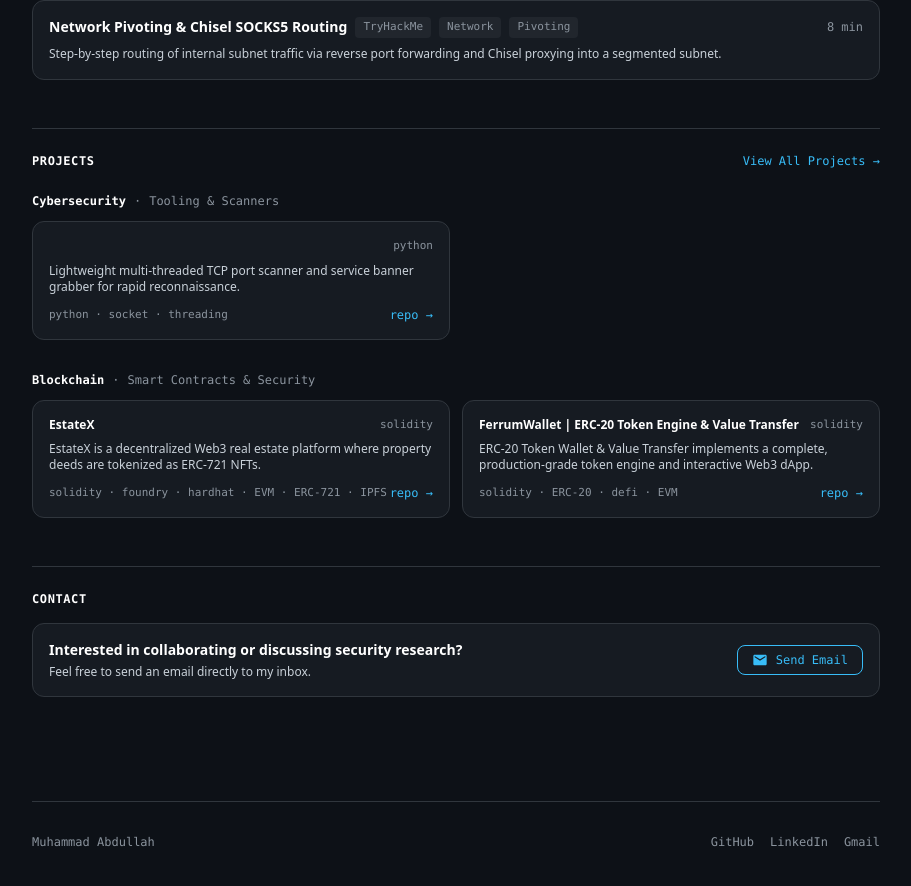
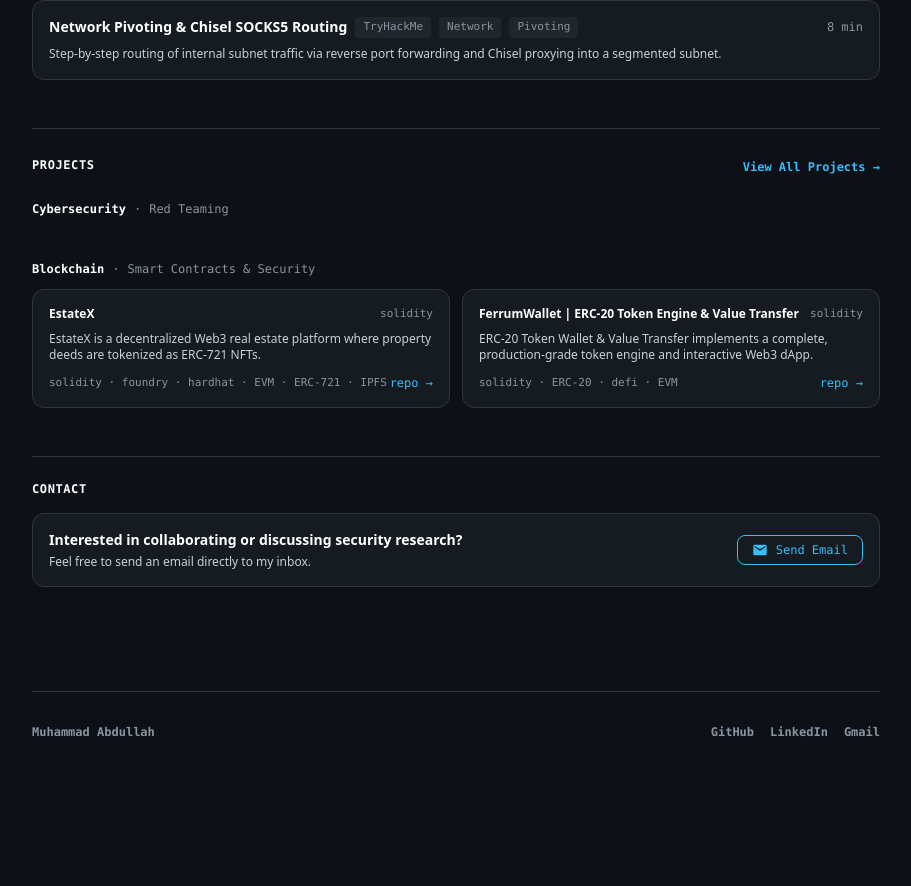
Before and after one commit to mRn0b0dye/mrn0b0dye.github.io, a Next.js app in the folder portfolio-app/: page / in a window 1280 px wide. Shown: the part 378-1264 px from the top of the page, without its empty margins (184-1095 px from the left). After the commit the page ends 1166 px from the top, so only its background shows below. Built offline with nearby package versions, Linux system fonts and the light colour scheme.

Commit message:
Remove a Project and make some changes in font

```diff
--- a/portfolio-app/src/app/page.tsx
+++ b/portfolio-app/src/app/page.tsx
@@ -135,9 +135,9 @@ export default function HomePage() {
       <section id="projects" className="space-y-6 pt-6 border-t border-border">
         <div className="flex items-center justify-between">
           <h1 className="text-xs font-mono font-bold text-heading uppercase tracking-wider">Projects</h1>
-          <Link href="/projects" className="font-mono text-xs text-accent hover:underline">
+          <b><Link href="/projects" className="font-mono text-xs text-accent hover:underline">
             View All Projects →
-          </Link>
+          </Link></b>
         </div>
 
         {/* 1. Cybersecurity */}
@@ -145,7 +145,7 @@ export default function HomePage() {
           <div className="flex items-center gap-2 font-mono text-xs text-muted">
             <span className="text-heading font-semibold">Cybersecurity</span>
             <span>·</span>
-            <span>Tooling & Scanners</span>
+            <span>Red Teaming</span>
           </div>
 
           <div className="grid grid-cols-1 sm:grid-cols-2 gap-3">
--- a/portfolio-app/src/components/Footer.tsx
+++ b/portfolio-app/src/components/Footer.tsx
@@ -3,9 +3,9 @@ import { siteConfig } from "@/config/siteConfig";
 export function Footer() {
   return (
     <footer className="pt-8 border-t border-border mt-16 pb-12 flex flex-col sm:flex-row items-center justify-between gap-4 font-mono text-xs text-muted">
-      <div>{siteConfig.name}</div>
+      <div><b>{siteConfig.name}</b></div>
       <div className="flex items-center gap-4">
-        <a
+        <b><a
           href={siteConfig.socials.github}
           target="_blank"
           rel="noopener noreferrer"
@@ -13,7 +13,8 @@ export function Footer() {
         >
           GitHub
         </a>
-        <a
+        </b>
+        <b><a
           href={siteConfig.socials.linkedin}
           target="_blank"
           rel="noopener noreferrer"
@@ -21,12 +22,14 @@ export function Footer() {
         >
           LinkedIn
         </a>
-        <a
+        </b>
+        <b><a
           href={`mailto:${siteConfig.socials.email}`}
           className="hover:text-heading transition-colors"
         >
           Gmail
         </a>
+        </b>
       </div>
     </footer>
   );
--- a/portfolio-app/src/data/projects.ts
+++ b/portfolio-app/src/data/projects.ts
@@ -9,13 +9,13 @@ export interface Project {
 
 export const projects: Project[] = [
   // Cybersecurity Projects
-  {
-    title: "",
-    category: "cybersecurity",
-    description: "Lightweight multi-threaded TCP port scanner and service banner grabber for rapid reconnaissance.",
-    tech: ["python", "socket", "threading"],
-    repoUrl: "https://github.com",
-  },
+  // {
+  //   title: "",
+  //   category: "cybersecurity",
+  //   description: "Lightweight multi-threaded TCP port scanner and service banner grabber for rapid reconnaissance.",
+  //   tech: ["python", "socket", "threading"],
+  //   repoUrl: "https://github.com",
+  // },
 
   // Blockchain Projects
   {
```
